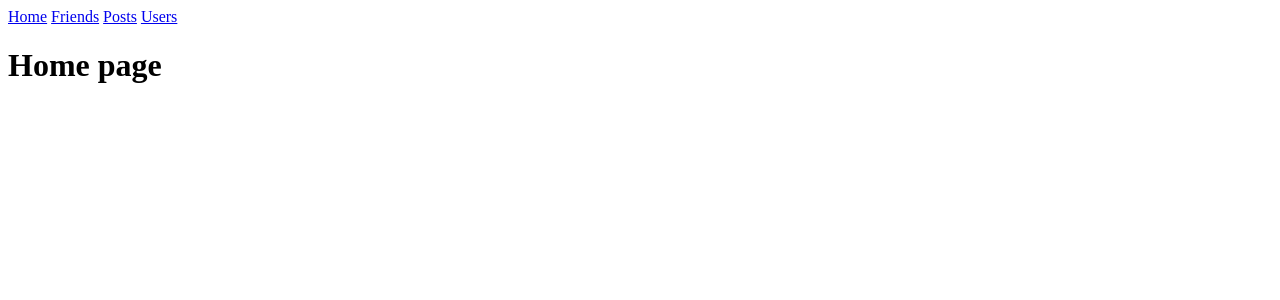
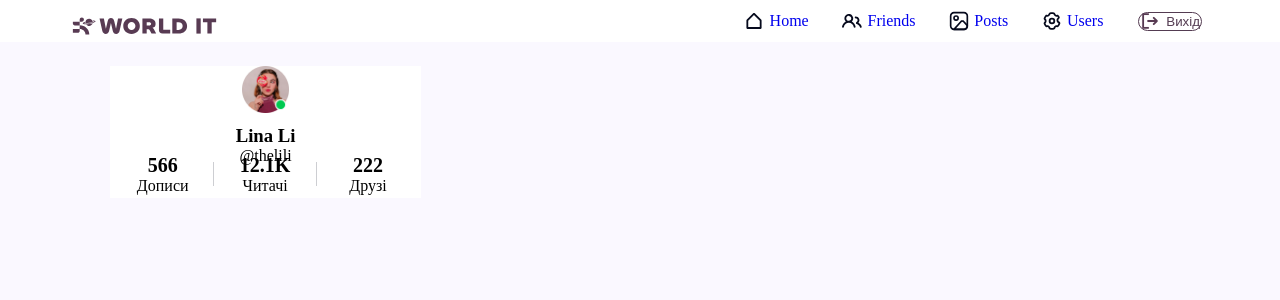
Before and after one commit to MaxS2010/Social-Network, a Django app: page / in a window 1280 px wide. Shown: the top 300 px of the page. Run offline with Django 5.2, Linux system fonts and the light colour scheme.

Commit message:
Start creating design for base template

```diff
--- a/Social_Network/settings.py
+++ b/Social_Network/settings.py
@@ -125,7 +125,7 @@ USE_TZ = True
 # https://docs.djangoproject.com/en/6.0/howto/static-files/
 
 STATIC_URL = 'static/'
-STATIC_URL_PATH = [
+STATICFILES_DIRS = [
     BASE_DIR / 'static',
     BASE_DIR / 'home_app' / 'static',
     BASE_DIR / 'user_app' / 'static',
--- a/static/css/base.css
+++ b/static/css/base.css
@@ -0,0 +1,15 @@
+*{
+    padding: 0;
+    margin: 0;
+    box-sizing: border-box;
+    text-decoration: none;
+}
+
+body{
+    background-color: #FAF8FF;
+}
+
+/*
+width: 1440
+height: 1645
+*/
--- a/static/css/header.css
+++ b/static/css/header.css
@@ -0,0 +1,80 @@
+header{
+    position: fixed;
+    display: flex;
+    flex-direction: row;
+    justify-content: space-between;
+    align-items: center;
+
+    width: 100vw;
+    height: 5.3vh;
+    padding: 1.46vh 5.6vw 1.46vh 5.6vw;
+
+    background-color: #FFFFFF;
+}
+
+.logo-icon{
+    width: 10.1vw;
+    height: 1.1vh;
+}
+
+nav{
+    display: flex;
+    flex-direction: row;
+    justify-content: end;
+    align-items: center;
+
+    width: 53.8vw;
+    height: 2.4vh;
+    gap: 1.7vw;
+
+    /* background-color: #0000ff; */
+}
+
+nav div{
+    display: flex;
+    flex-direction: row;
+    justify-content: center;
+    align-items: center;
+
+    width: fit-content;
+    height: max-content; /* 1.7vh */
+    gap: 0.5vw;
+    padding: 0.2vh 0.5vw 0.2vh 0.5vw;
+
+    /* background-color: #ff0000; */
+}
+
+nav div a{
+    size: 1rem;
+}
+
+nav div:hover{
+    background-color: #E9E5EE;
+}
+
+.icons{
+    width: 1.4vw;
+    height: 1.2vh;
+}
+
+/* nav div .icons img{
+    height: 100%;
+} */
+
+nav div .button-exit{
+    display: flex;
+    flex-direction: row;
+    justify-content: center;
+    align-items: center;
+
+    width: 5vw;
+    height: 2.4vh;
+    padding: 0.6vh 1.1vw 0.6vh 1.1vw;
+    gap: 0.5vw;
+
+    background-color: transparent;
+    color: #543C52;
+
+    border-radius: 1234px;
+    border: 1px solid #543C52;
+}
--- /dev/null
+++ b/static/css/side_panel.css
@@ -0,0 +1,91 @@
+.profile-container {
+    position: fixed;
+    top: 8.3vh;
+    left: 8.6vw;
+
+    display: flex;
+    flex-direction: column;
+    justify-content: flex-start;
+    align-items: center;
+
+    width: 24.3vw;
+    height: 16.5vh;
+    gap: 1.4vh;
+
+    background-color: white;
+
+    /* overflow: hidden; */
+}
+
+.profile-head {
+    display: flex;
+    flex-direction: column;
+    justify-content: flex-start;
+    align-items: center;
+
+    width: 22vw;
+    height: 10.6vh;
+    gap: 1.6vw;
+
+    /* background-color: red; */
+}
+
+.profile-picture {
+    display: flex;
+    flex-direction: column;
+    justify-content: center;
+    align-items: center;
+
+    width: 6.7vw;
+    height: 5.8vh;
+
+    /* background-color: green; */
+}
+
+.profile-picture img {
+    height: 100%;
+}
+
+.profile-name {
+    display: flex;
+    flex-direction: column;
+    justify-content: center;
+    align-items: center;
+
+    width: 6.7vw;
+    height: 3vh;
+}
+
+.profile-info {
+    display: flex;
+    flex-direction: row;
+    justify-content: center;
+    align-items: center;
+
+    width: 24vw;
+    height: 3vh;
+}
+
+.info-container{
+    display: flex;
+    flex-direction: column;
+    justify-content: center;
+    align-items: center;
+
+    width: 8vw;
+    height: 3vh;
+
+    border-right: 1px solid #CDCED2;
+}
+
+.info-container:last-child {
+    border-right: none;
+}
+
+.info-container h3{
+    font-size: 1.25rem;
+    font-weight: 700;
+    color: #000000;
+    margin: 0;
+    line-height: 1.2;
+}
--- a/templates/base.html
+++ b/templates/base.html
@@ -4,24 +4,92 @@
         <meta charset="UTF-8">
         <meta name="viewport" content="width=device-width, initial-scale=1.0">
         <title>{% block title %} {% endblock title %}</title>
+        {% block links %} {% endblock links %}
+
         <link rel="stylesheet" href="{% static 'css/base.css' %}">
         <link rel="stylesheet" href="{% static 'css/header.css' %}">
-        {% block links %} {% endblock links %}
+        <link rel="stylesheet" href="{% static 'css/side_panel.css' %}">
     </head>
     <body>
         <header>
+            <div class="logo-icon">
+                <img src="{% static 'icons/logo.svg' %}" alt="logo.svg">
+            </div>
             <nav>
-                <a href= "{% url 'home' %}">Home</a>
-                <a href= "{% url 'friends' %}">Friends</a>
-                <a href= "{% url 'post' %}">Posts</a>
-                <a href= "{% url 'user' %}">Users</a>
-
+                <div>
+                    <div class="icons">
+                        <img src="{% static 'icons/home.svg' %}" alt="home.svg">
+                    </div>
+                    <a href= "{% url 'home' %}">Home</a>
+                </div>
+                <div>
+                    <div class="icons">
+                        <img src="{% static 'icons/friend.svg' %}" alt="friend.svg">
+                    </div>
+                    <a href= "{% url 'friends' %}">Friends</a>
+                </div>
+                <div>
+                    <div class="icons">
+                        <img src="{% static 'icons/post.svg' %}" alt="post.svg">
+                    </div>
+                    <a href= "{% url 'post' %}">Posts</a>
+                </div>
+                <div>
+                    <div class="icons">
+                        <img src="{% static 'icons/user.svg' %}" alt="user.svg">
+                    </div>
+                    <a href= "{% url 'user' %}">Users</a>
+                </div>
+                <div>
+                    <button class="button-exit">
+                        <div class="icons">
+                            <img src="{% static 'icons/exit.svg' %}" alt="exit.svg">
+                            Вихід
+                        </div>
+                    </button>
+                </div>
             </nav>
         </header>
-        <main>{% block content %} {% endblock content %}</main>
-        <footer>
 
-        </footer>
+        <main>
+            <div class="side-panel">
+
+                <div class="profile-container">
+                    <div class="profile-head">
+                        <div class= "profile-picture">
+                            <img src= "{% static  'icons/example-photo.png' %}" alt="example-photo.png">
+                        </div>
+
+
+                        <div class="profile-name">
+                            <h3>Lina Li</h3>
+                            <p>@thelili</p>
+                        </div>
+                    </div>
+
+                    <div class="profile-info">
+                        <div class="info-container">
+                            <h3>566</h3>
+                            <p>Дописи</p>
+                        </div>
+
+                        <div class="info-container">
+                            <h3>12.1K</h3>
+                            <p>Читачі</p>
+                        </div>
+
+                        <div class="info-container">
+                            <h3>222</h3>
+                            <p>Друзі</p>
+                        </div>
+                    </div>
+                </div>
+                {% block side_panel %}{% endblock side_panel %}
+            </div>
+
+            {% block content %} {% endblock content %}
+        </main>
+        <footer></footer>
         {% block scripts %} {% endblock scripts %}
     </body>
 </html>
```
Also changed, not shown: static/icons/avatar-Indicator.svg (added), static/icons/chat.svg (added), static/icons/example-photo.png (added), static/icons/exit.svg (added), static/icons/friend.svg (added), static/icons/home.svg (added), static/icons/logo.svg (added), static/icons/post.svg (added), static/icons/user.svg (added).
